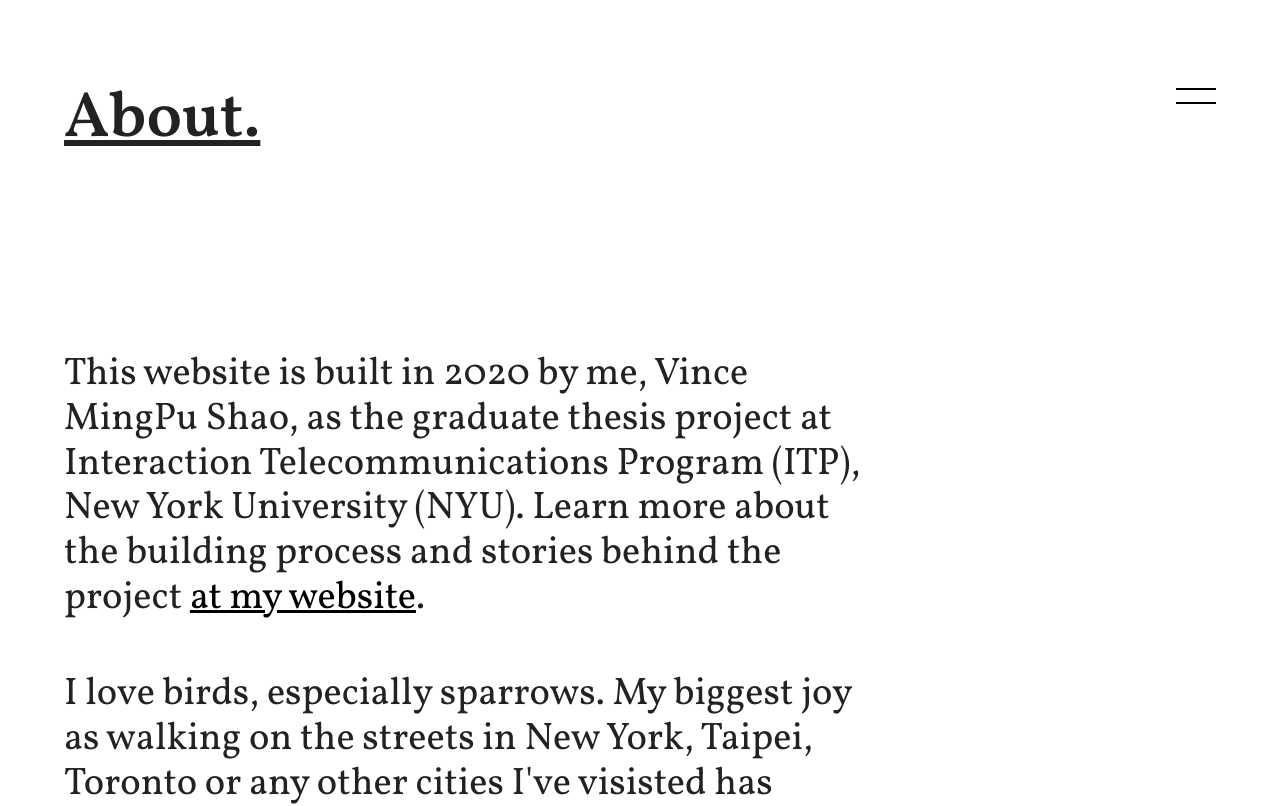
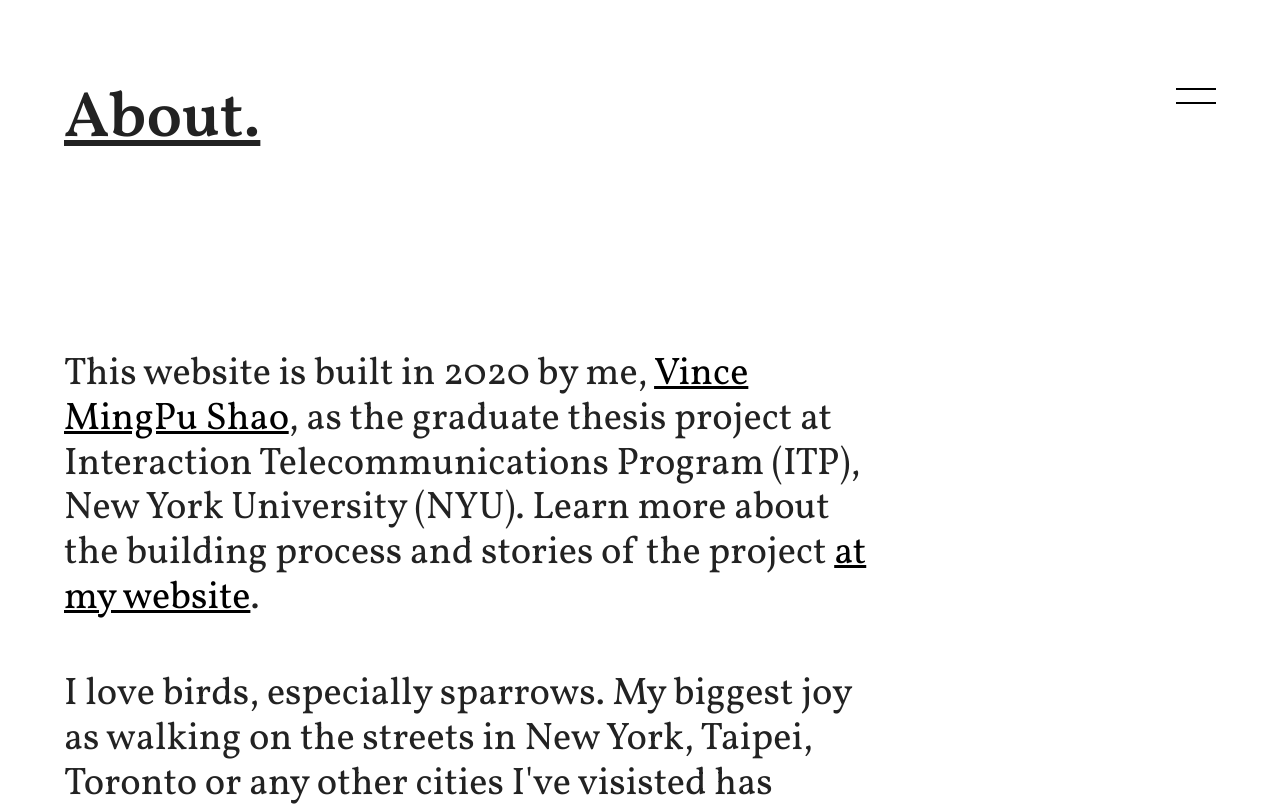
Before and after one commit to vince19972/Chicken-Parrot-Sparrow, a Vue app: page /about in a window 1280 px wide. Shown: the top 806 px of the page. Built offline with nearby package versions, Linux system fonts and the light colour scheme.

Commit message:
[about] minor content revision

```diff
--- a/src/views/About.vue
+++ b/src/views/About.vue
@@ -5,10 +5,12 @@
     </div>
     <div class="about__main content">
       <p class="content__text">
-        This website is built in 2020 by me, Vince MingPu Shao, as the graduate
-        thesis project at Interaction Telecommunications Program (ITP), New York
-        University (NYU). Learn more about the building process and stories
-        behind the project <a href="vinceshao.com">at my website</a>.
+        This website is built in 2020 by me,
+        <a href="vinceshao.com" target="_blank">Vince MingPu Shao</a>, as the
+        graduate thesis project at Interaction Telecommunications Program (ITP),
+        New York University (NYU). Learn more about the building process and
+        stories of the project
+        <a href="vinceshao.com" target="_blank">at my website</a>.
       </p>
       <p class="content__text">
         I love birds, especially sparrows. My biggest joy as walking on the
```
